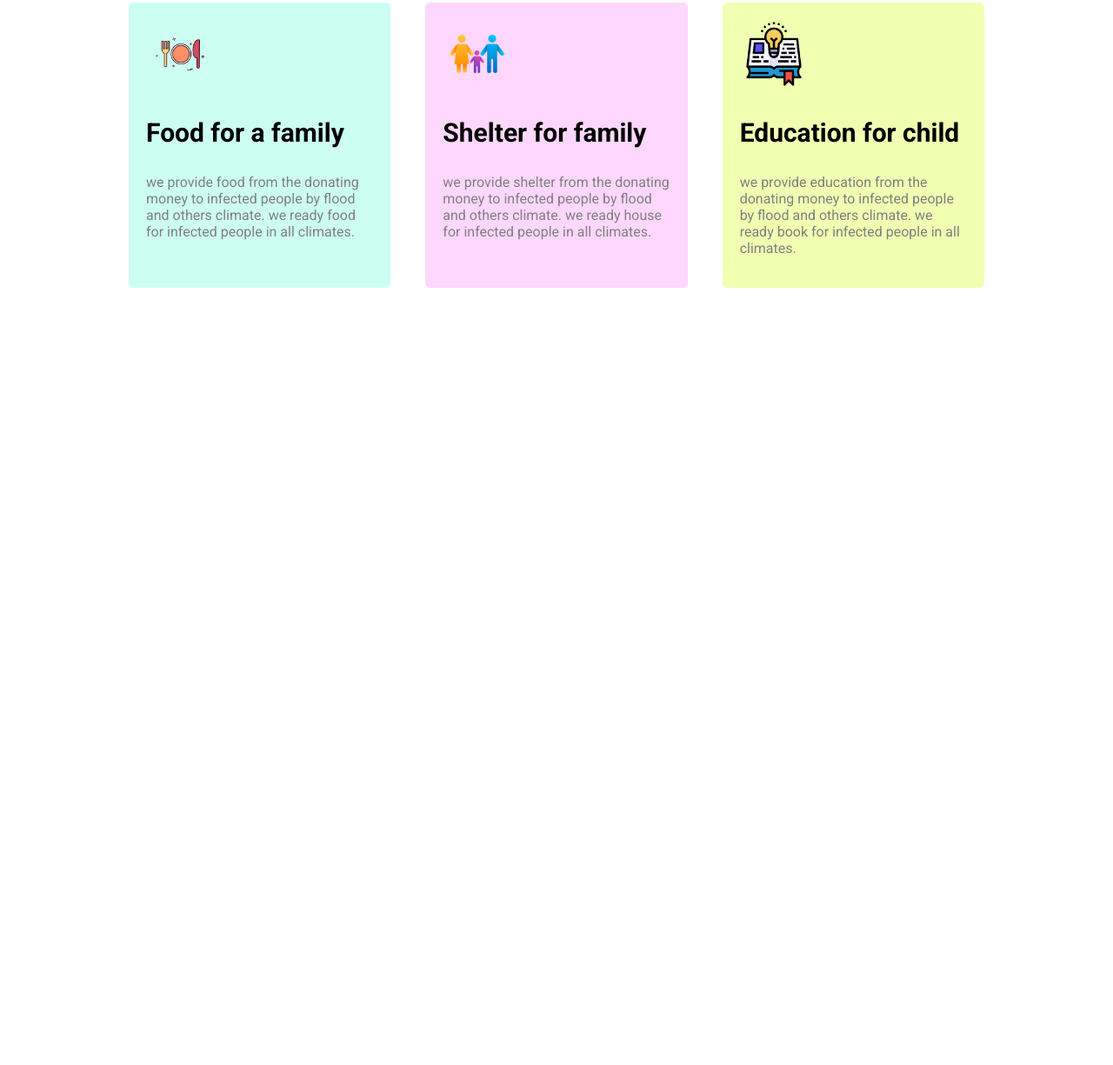
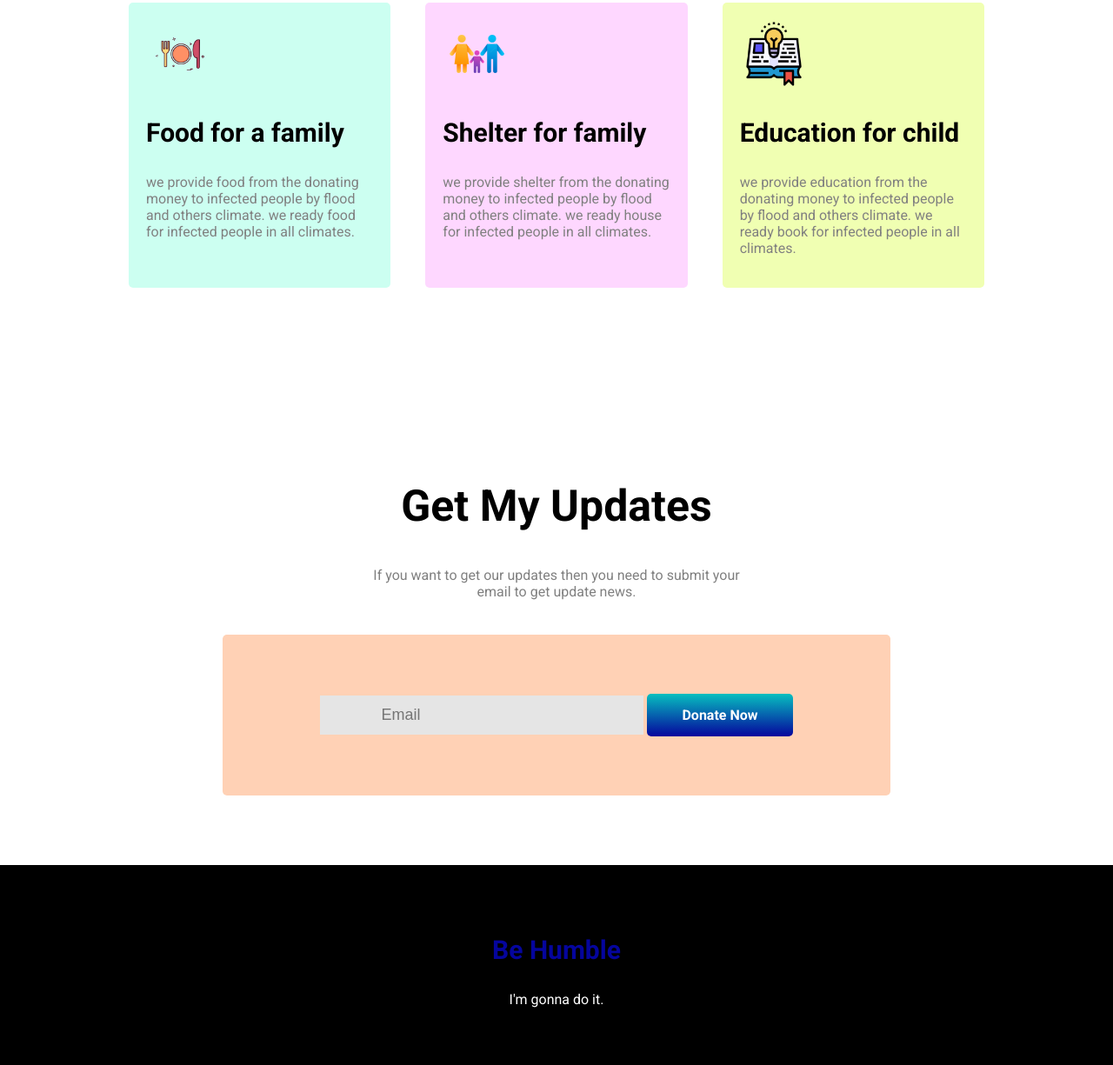
Before and after one commit to freelancernaim128992/donate-flood, a plain HTML site: page index.html in a window 1280 px wide. Shown: the part 1807-3032 px from the top of the page at 87% size. Before the commit the page ends 2238 px from the top, so only its background shows below. Drawn offline with Linux system fonts and the light colour scheme.

Commit message:
add some code

```diff
--- a/index.html
+++ b/index.html
@@ -93,6 +93,25 @@
             </div>
         </div>
     </section>
+    <section>
+        <div class="donate-money">
+            <div class="money-info">
+                <h1>Get My Updates</h1>
+                <p>If you want to get our updates then you need to submit your email to get update news.
+                </p>
+            </div>
+            <form class="submit-container">
+                <input placeholder="Email" type="email">
+                <a class="button-style" href="/">Donate Now</a>
+            </form>
+        </div>
+    </section>
+    <footer>
+        <div class="footer-info">
+            <h3>Be Humble</h3>
+            <p>I'm gonna do it.</p>
+        </div>
+    </footer>
 </body>
 
 </html>
--- a/style.css
+++ b/style.css
@@ -139,3 +139,31 @@ section {
     margin: auto;
     margin-bottom: 40px;
 }
+
+.submit-container {
+    background-color: #ffd1b5;
+    padding: 70px 0;
+    border-radius: 5px;
+}
+
+.submit-container input {
+    border: none;
+    text-align: left;
+    padding: 12px 70px;
+    font-size: 18px;
+    background-color: #e5e5e5;
+}
+
+footer {
+    background-color: black;
+    padding: 50px;
+}
+
+.footer-info {
+    color: white;
+    text-align: center;
+}
+
+.footer-info h3 {
+    color: #05059d;
+}
```
